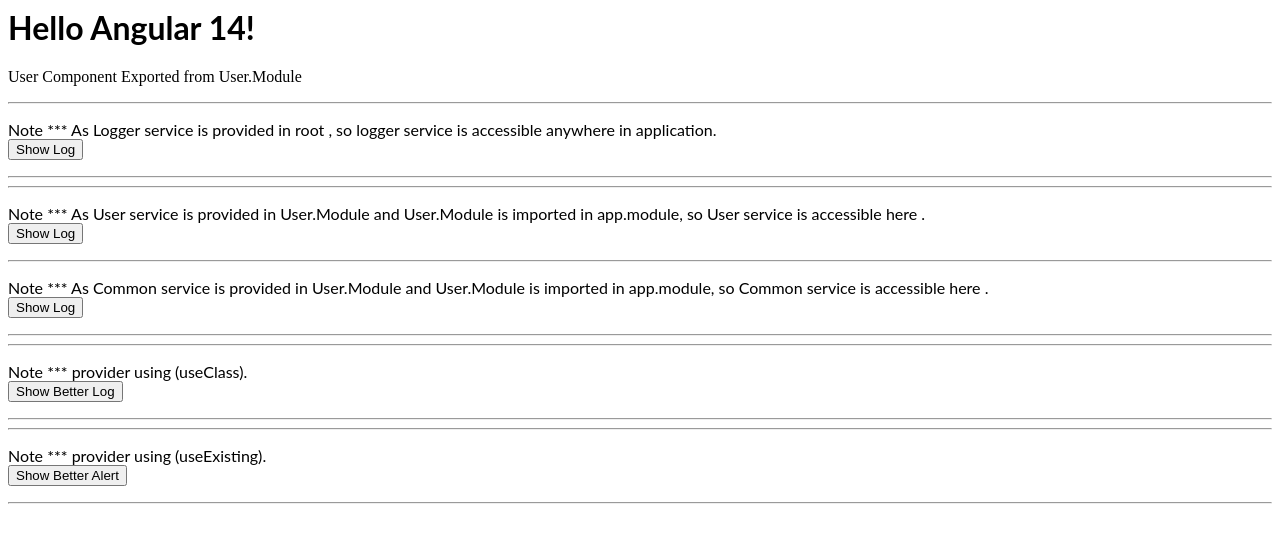
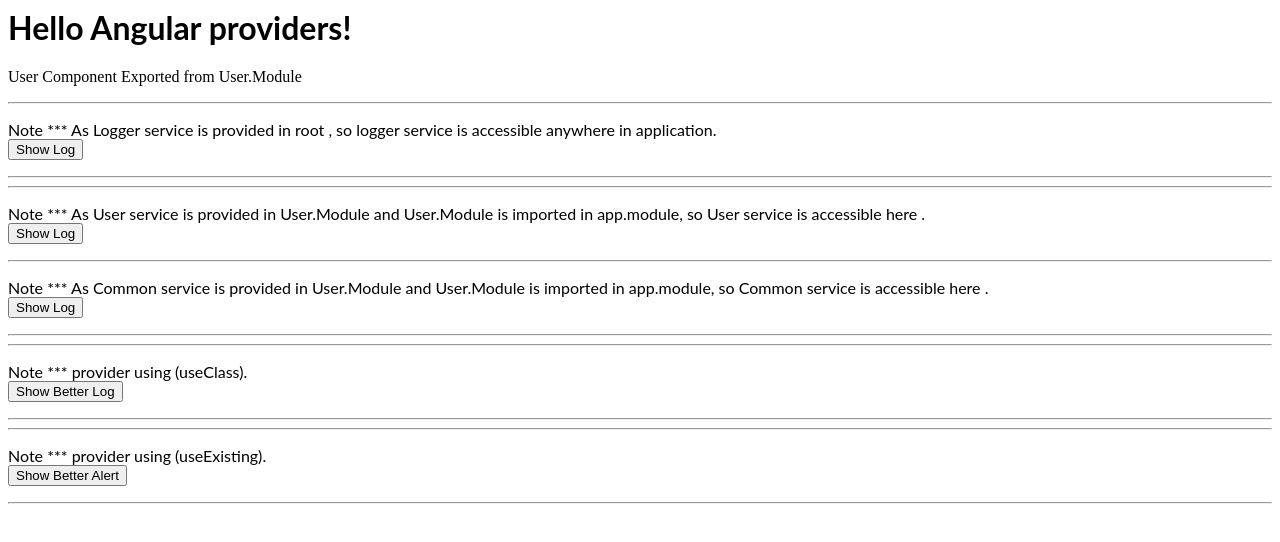
Before and after one commit to ShakibAhmed007/angular-dev-provider, an Angular app: page / in a window 1280 px wide. Shown: the top 542 px of the page. Built offline with nearby package versions, Linux system fonts and the light colour scheme.

Commit message:
1 file modified

```diff
--- a/src/app/app.component.ts
+++ b/src/app/app.component.ts
@@ -11,7 +11,7 @@
   styleUrls: ['./app.component.css']
 })
 export class AppComponent {
-  name = 'Angular ' + VERSION.major;
+  name = 'Angular providers';
   constructor(
     private loggerService: LoggerService,
     private userService: UserService,
```
